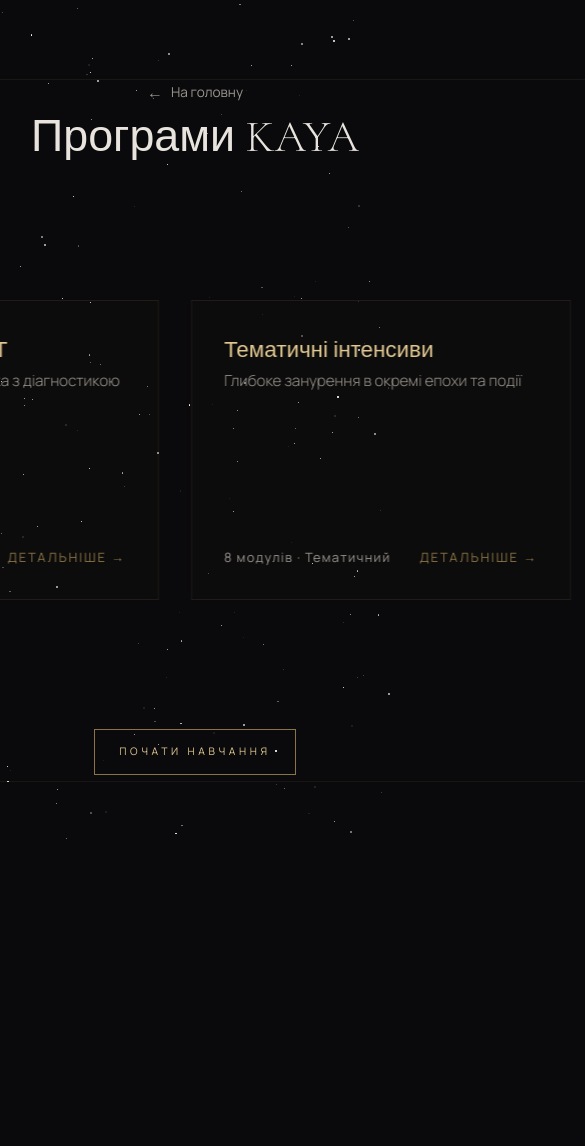
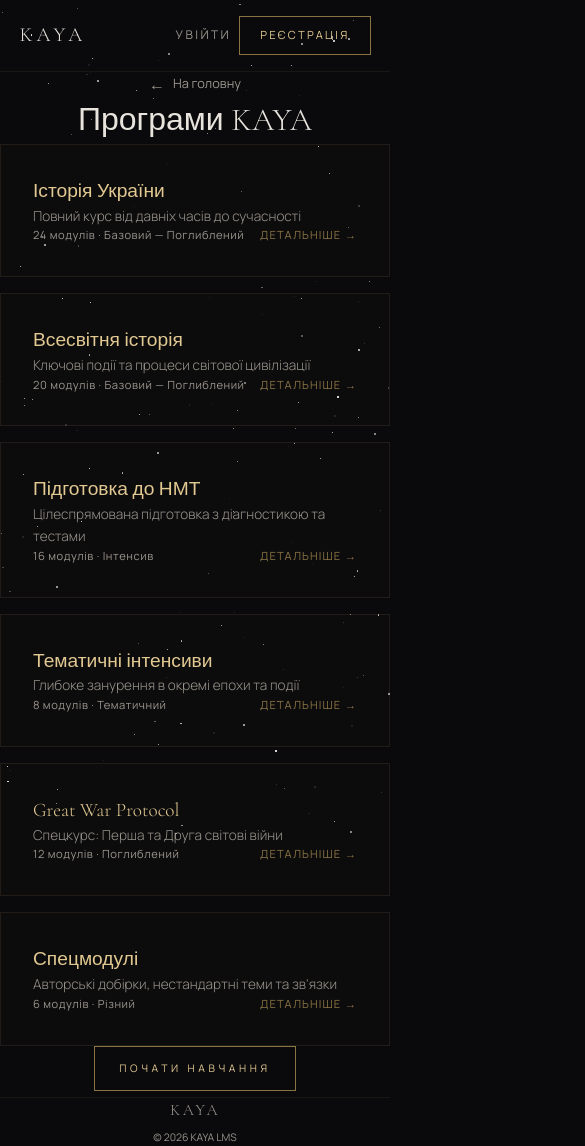
Before and after one commit to historicalalice-pixel/kaya-lms, a Next.js app in the folder web/: page /courses in a window 390 px wide. Shown: the top 1146 px of the page, 585 px wide, since content can reach past the window. Before the commit the page ends 844 px from the top, so only its background shows below. Built offline with nearby package versions, Linux system fonts and the light colour scheme.

Commit message:
мобільна версія

```diff
--- a/web/src/app/courses/page.tsx
+++ b/web/src/app/courses/page.tsx
@@ -1,6 +1,6 @@
 "use client";
 
-import { useEffect, useRef } from "react";
+import { useEffect, useRef, useState } from "react";
 import Link from "next/link";
 
 export default function CoursesPage() {
@@ -10,6 +10,17 @@ export default function CoursesPage() {
   const isDraggingRef = useRef(false);
   const startXRef = useRef(0);
   const scrollStartRef = useRef(0);
+  const [isMobile, setIsMobile] = useState(false);
+
+  // Визначаємо мобільний пристрій
+  useEffect(() => {
+    const checkMobile = () => {
+      setIsMobile(window.innerWidth < 768);
+    };
+    checkMobile();
+    window.addEventListener('resize', checkMobile);
+    return () => window.removeEventListener('resize', checkMobile);
+  }, []);
 
   useEffect(() => {
     const field = starfieldRef.current;
@@ -32,7 +43,10 @@ export default function CoursesPage() {
     }
   }, []);
 
+  // Карусель тільки для десктопу
   useEffect(() => {
+    if (isMobile) return;
+
     const track = trackRef.current;
     if (!track) return;
 
@@ -89,50 +103,17 @@ export default function CoursesPage() {
       track.style.cursor = 'grab';
     };
 
-    const handleTouchStart = (e: TouchEvent) => {
-      isDraggingRef.current = true;
-      startXRef.current = e.touches[0].clientX;
-      scrollStartRef.current = positionRef.current;
-    };
-
-    const handleTouchMove = (e: TouchEvent) => {
-      if (!isDraggingRef.current) return;
-      const diff = e.touches[0].clientX - startXRef.current;
-      positionRef.current = scrollStartRef.current + diff;
-
-      if (positionRef.current <= -resetPoint) {
-        positionRef.current = 0;
-        scrollStartRef.current = -diff;
-      }
-      if (positionRef.current > 0) {
-        positionRef.current = -resetPoint;
-        scrollStartRef.current = -resetPoint - diff;
-      }
-
-      track.style.transform = `translateX(${positionRef.current}px)`;
-    };
-
-    const handleTouchEnd = () => {
-      isDraggingRef.current = false;
-    };
-
     track.addEventListener('mousedown', handleMouseDown);
     window.addEventListener('mousemove', handleMouseMove);
     window.addEventListener('mouseup', handleMouseUp);
-    track.addEventListener('touchstart', handleTouchStart);
-    track.addEventListener('touchmove', handleTouchMove);
-    track.addEventListener('touchend', handleTouchEnd);
 
     return () => {
       cancelAnimationFrame(animationId);
       track.removeEventListener('mousedown', handleMouseDown);
       window.removeEventListener('mousemove', handleMouseMove);
       window.removeEventListener('mouseup', handleMouseUp);
-      track.removeEventListener('touchstart', handleTouchStart);
-      track.removeEventListener('touchmove', handleTouchMove);
-      track.removeEventListener('touchend', handleTouchEnd);
     };
-  }, []);
+  }, [isMobile]);
 
   const programs = [
     { title: "Історія України", desc: "Повний курс від давніх часів до сучасності", modules: 24, level: "Базовий — Поглиблений" },
@@ -152,15 +133,15 @@ export default function CoursesPage() {
       {/* HEADER */}
       <header className="relative z-10 w-full border-b border-[rgba(201,169,110,0.08)]">
         <div
-          className="w-full flex items-center justify-between"
+          className="w-full flex items-center justify-between px-4 md:px-0"
           style={{
-            paddingLeft: "clamp(20px, 5vw, 80px)",
-            paddingRight: "clamp(20px, 5vw, 80px)",
-            paddingTop: "20px",
-            paddingBottom: "20px"
+            paddingLeft: "clamp(16px, 5vw, 80px)",
+            paddingRight: "clamp(16px, 5vw, 80px)",
+            paddingTop: "16px",
+            paddingBottom: "16px"
           }}
         >
-          <Link href="/home" className="font-serif text-2xl md:text-3xl tracking-[0.2em] text-[var(--text)]">
+          <Link href="/home" className="font-serif text-xl md:text-3xl tracking-[0.2em] text-[var(--text)]">
             KAYA
           </Link>
           <nav className="hidden md:flex items-center gap-8">
@@ -168,9 +149,9 @@ export default function CoursesPage() {
             <Link href="/about" className="nav-link text-[0.85rem]">Про нас</Link>
             <Link href="/contacts" className="nav-link text-[0.85rem]">Контакти</Link>
           </nav>
-          <div className="flex items-center gap-4">
-            <Link href="/login" className="nav-link text-[0.85rem]">Увійти</Link>
-            <Link href="/register" className="header-btn text-[0.85rem]">Реєстрація</Link>
+          <div className="flex items-center gap-2 md:gap-4">
+            <Link href="/login" className="nav-link text-[0.7rem] md:text-[0.85rem]">Увійти</Link>
+            <Link href="/register" className="header-btn text-[0.65rem] md:text-[0.85rem] px-3 md:px-5 py-2">Реєстрація</Link>
           </div>
         </div>
       </header>
@@ -179,17 +160,48 @@ export default function CoursesPage() {
       <main className="relative z-10 flex-1 flex flex-col">
 
         {/* PAGE HEADER */}
-        <div className="text-center px-6 pt-6">
+        <div className="text-center px-4 pt-6">
           <Link href="/home" className="inline-flex items-center gap-2 text-[var(--text-dim)] hover:text-[var(--gold-light)] transition-colors mb-3">
             <span>←</span>
-            <span className="font-sans text-[0.85rem]">На головну</span>
+            <span className="font-sans text-[0.8rem] md:text-[0.85rem]">На головну</span>
           </Link>
-          <h1 className="font-serif text-[clamp(2.8rem,6vw,4.5rem)] font-light text-[var(--text)]">
+          <h1 className="font-serif text-[2rem] md:text-[clamp(2.8rem,6vw,4.5rem)] font-light text-[var(--text)]">
             Програми KAYA
           </h1>
         </div>
 
-        {/* INFINITE CAROUSEL */}
+        {/* MOBILE: Вертикальний список */}
+        {isMobile ? (
+          <div className="flex-1 px-4 py-8">
+            <div className="flex flex-col gap-4">
+              {programs.map((program, i) => (
+                <div
+                  key={i}
+                  className="kaya-card p-5 flex flex-col"
+                >
+                  <h3 className="font-serif text-[1.2rem] text-[var(--gold-light)] mb-2">
+                    {program.title}
+                  </h3>
+                  <p className="font-sans text-[0.85rem] font-light leading-[1.6] text-[var(--text-dim)] mb-4">
+                    {program.desc}
+                  </p>
+                  <div className="flex items-center justify-between mt-auto">
+                    <span className="font-sans text-[0.7rem] tracking-[0.05em] text-[var(--text-dim)]">
+                      {program.modules} модулів · {program.level}
+                    </span>
+                    <Link
+                      href={`/courses/${program.title.toLowerCase().replace(/\s+/g, '-')}`}
+                      className="font-sans text-[0.7rem] tracking-[0.1em] uppercase text-[var(--gold-dim)] hover:text-[var(--gold-light)] transition-colors"
+                    >
+                      Детальніше →
+                    </Link>
+                  </div>
+                </div>
+              ))}
+            </div>
+          </div>
+        ) : (
+          /* DESKTOP: Карусель */
           <div className="flex-1 flex items-center">
             <div className="relative w-full overflow-hidden">
               <div
@@ -226,10 +238,11 @@ export default function CoursesPage() {
               </div>
             </div>
           </div>
+        )}
 
-        {/* CTA */}
-        <div className="text-center px-6 pb-8">
-          <Link href="/register" className="hero-cta inline-block">
+        {/* CTA - завжди внизу */}
+        <div className="text-center px-4 py-8">
+          <Link href="/register" className="hero-cta inline-block text-[0.8rem] md:text-[1rem]">
             Почати навчання
           </Link>
         </div>
@@ -237,10 +250,10 @@ export default function CoursesPage() {
       </main>
 
       {/* FOOTER */}
-      <footer className="relative z-10 py-6 px-6 border-t border-[rgba(201,169,110,0.08)]">
-        <div className="max-w-[1400px] mx-auto flex flex-col sm:flex-row items-center justify-between gap-4">
-          <span className="font-serif text-lg tracking-[0.15em] text-[var(--text-dim)]">KAYA</span>
-          <span className="font-sans text-[0.75rem] text-[var(--text-dim)]">
+      <footer className="relative z-10 py-4 md:py-6 px-4 md:px-6 border-t border-[rgba(201,169,110,0.08)]">
+        <div className="max-w-[1400px] mx-auto flex flex-col sm:flex-row items-center justify-between gap-2 md:gap-4">
+          <span className="font-serif text-base md:text-lg tracking-[0.15em] text-[var(--text-dim)]">KAYA</span>
+          <span className="font-sans text-[0.65rem] md:text-[0.75rem] text-[var(--text-dim)]">
             © 2026 KAYA LMS
           </span>
         </div>
```
Lines whose indentation alone changed are shown as unchanged.
